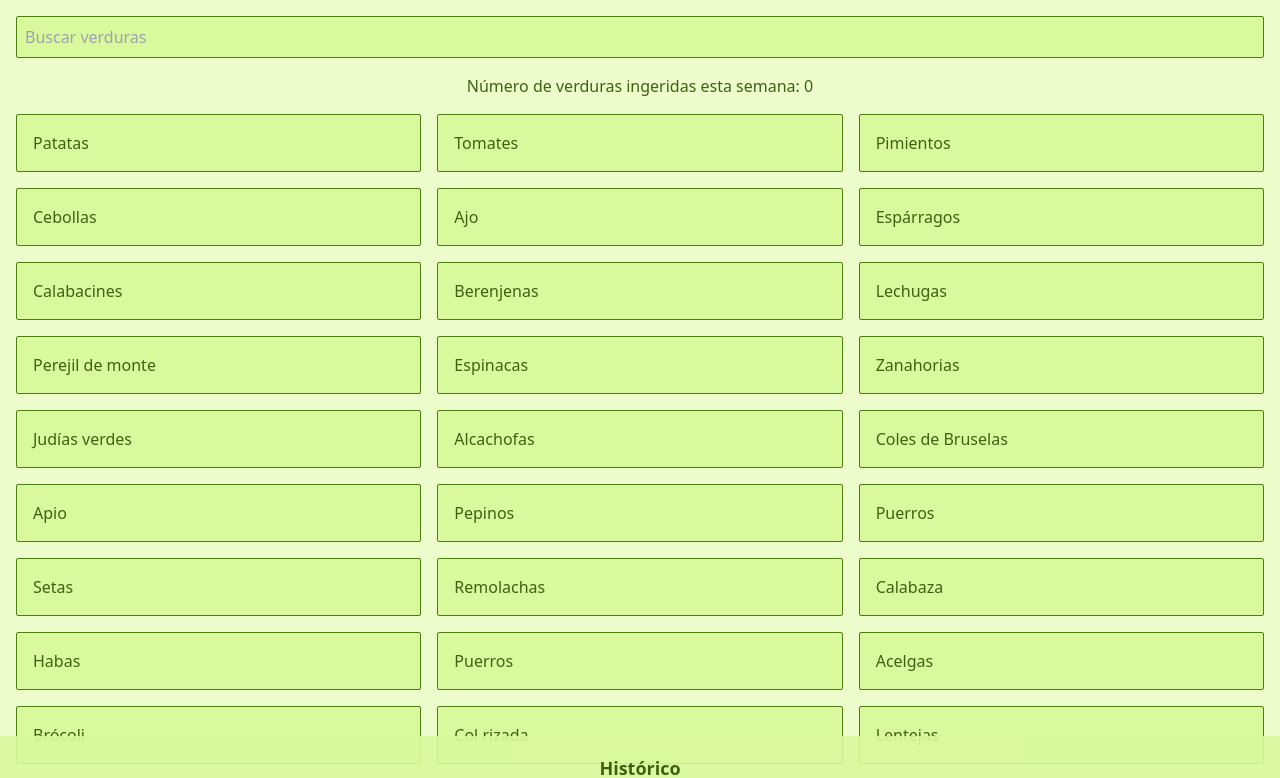
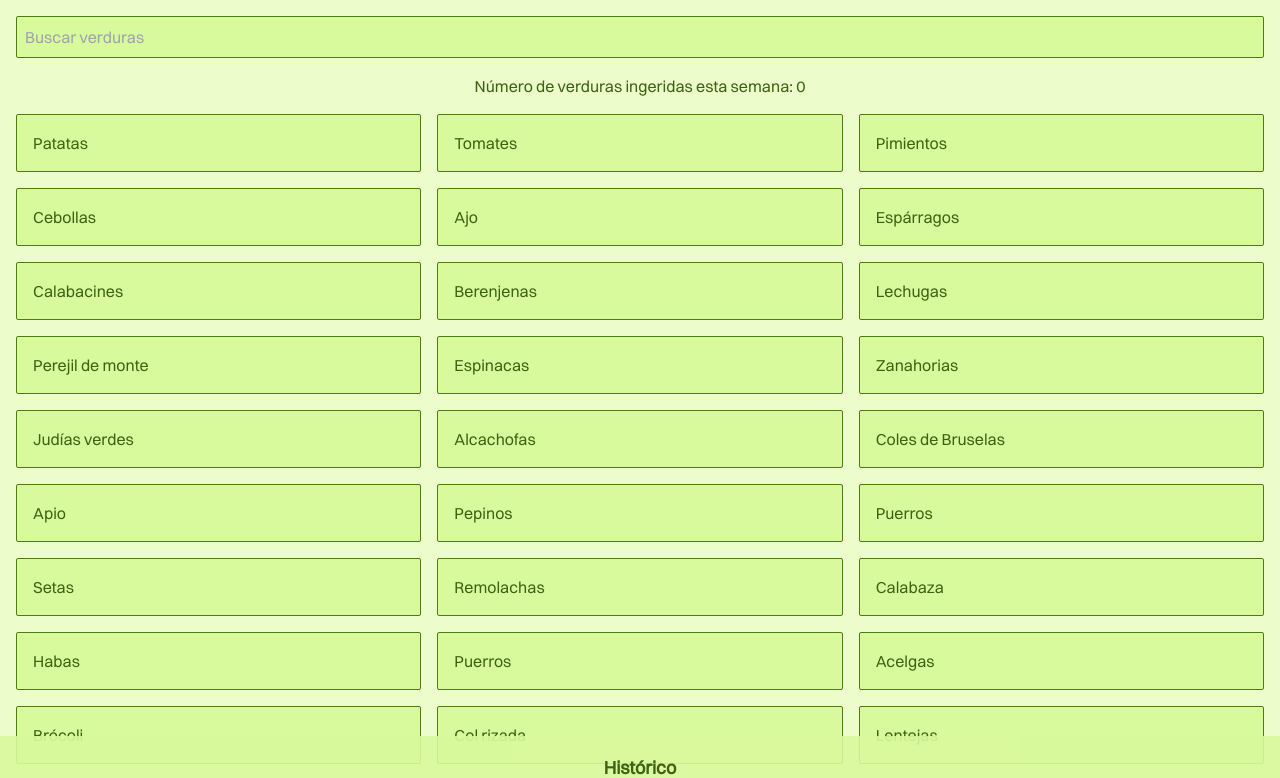
Before and after one commit to mavilam/veggie-tracker, a Vue app: page / in a window 1280 px wide. Shown: the top 778 px of the page. Built offline with nearby package versions, Linux system fonts and the light colour scheme.

Commit message:
feat: change font

```diff
--- a/src/App.vue
+++ b/src/App.vue
@@ -30,3 +30,13 @@ export default {
   }
 };
 </script>
+
+<style>
+  @font-face {
+    font-family: 'switzer';
+    src: url('./assets/fonts/Switzer-Regular.ttf');
+  }
+  body {
+    font-family: 'switzer', 'Roboto', sans-serif;
+  }
+</style>
```
Also changed, not shown: src/assets/fonts/Switzer-Regular.ttf (added).
